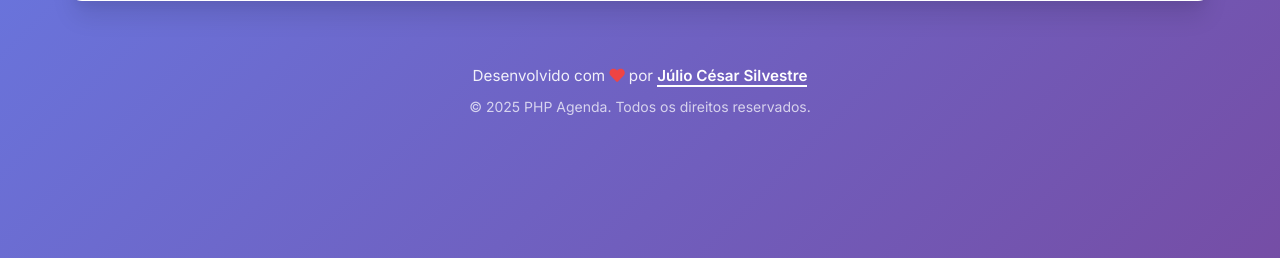
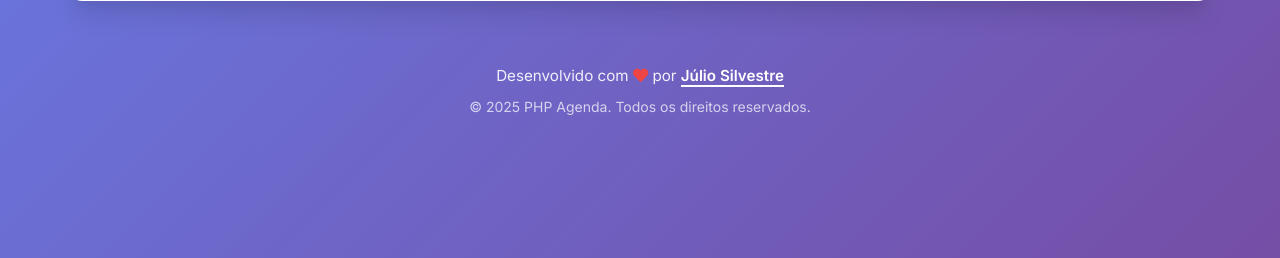
Before and after one commit to juliocsilvestre/php-agenda, a PHP site: page /index.php in a window 1280 px wide. Shown: the part 440-698 px from the top of the page. Run offline with PHP 8.4, Linux system fonts and the light colour scheme; data that the repository does not hold is empty.

Commit message:
adjust dev name

```diff
--- a/templates/footer.php
+++ b/templates/footer.php
@@ -1,7 +1,7 @@
   <footer style="text-align: center; padding: 2rem; color: rgba(255,255,255,0.9); margin-top: 2rem;">
     <p style="margin: 0; font-size: 0.95rem;">
       Desenvolvido com <i class="fas fa-heart" style="color: #ef4444;"></i> por
-      <a href="https://github.com/juliocsilvestre" target="_blank" style="color: white; font-weight: 600; text-decoration: none; border-bottom: 2px solid white;">Júlio César Silvestre</a>
+      <a href="https://github.com/juliocsilvestre" target="_blank" style="color: white; font-weight: 600; text-decoration: none; border-bottom: 2px solid white;">Júlio Silvestre</a>
     </p>
     <p style="margin: 0.5rem 0 0; font-size: 0.875rem; opacity: 0.8;">
       © <?= date('Y') ?> PHP Agenda. Todos os direitos reservados.
```
